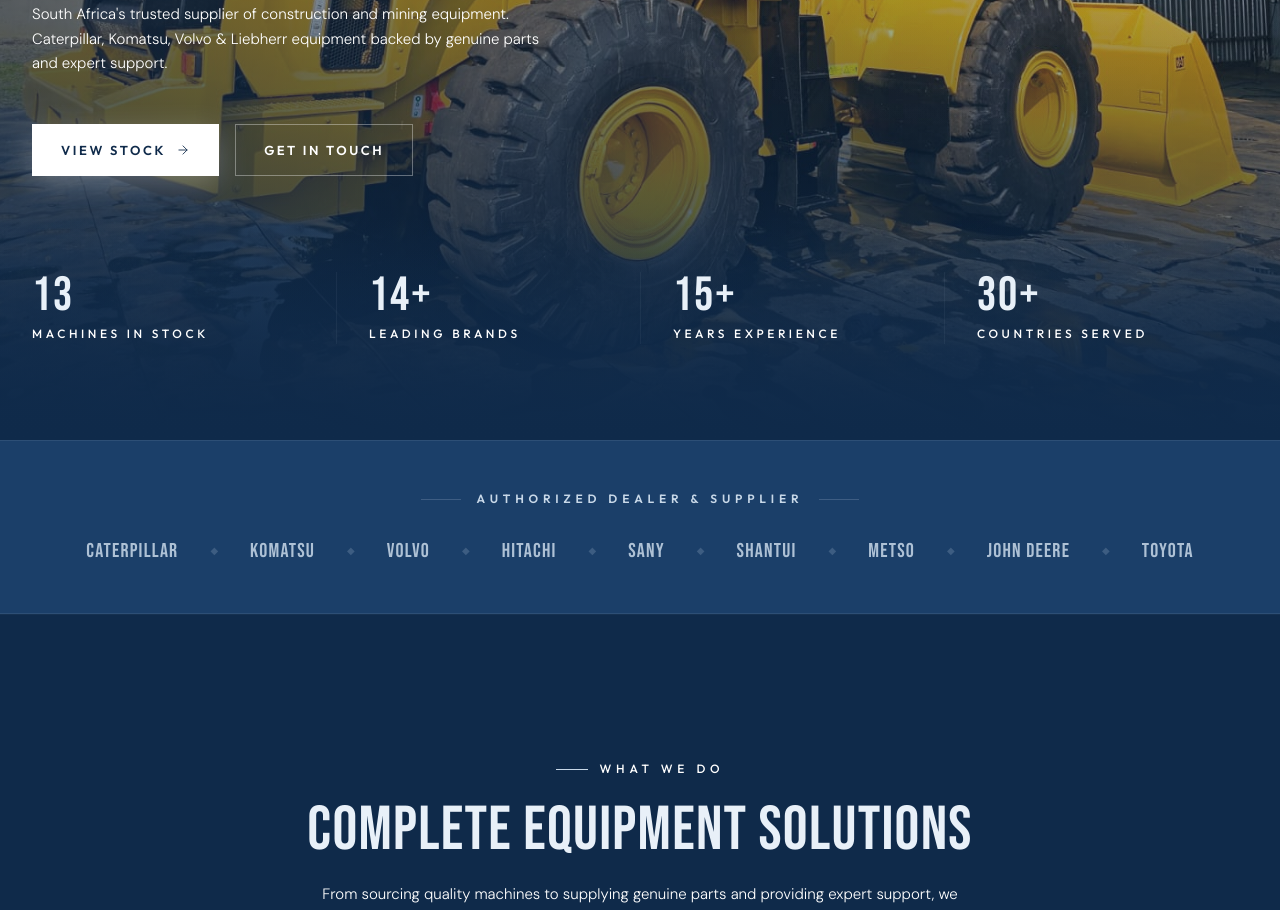
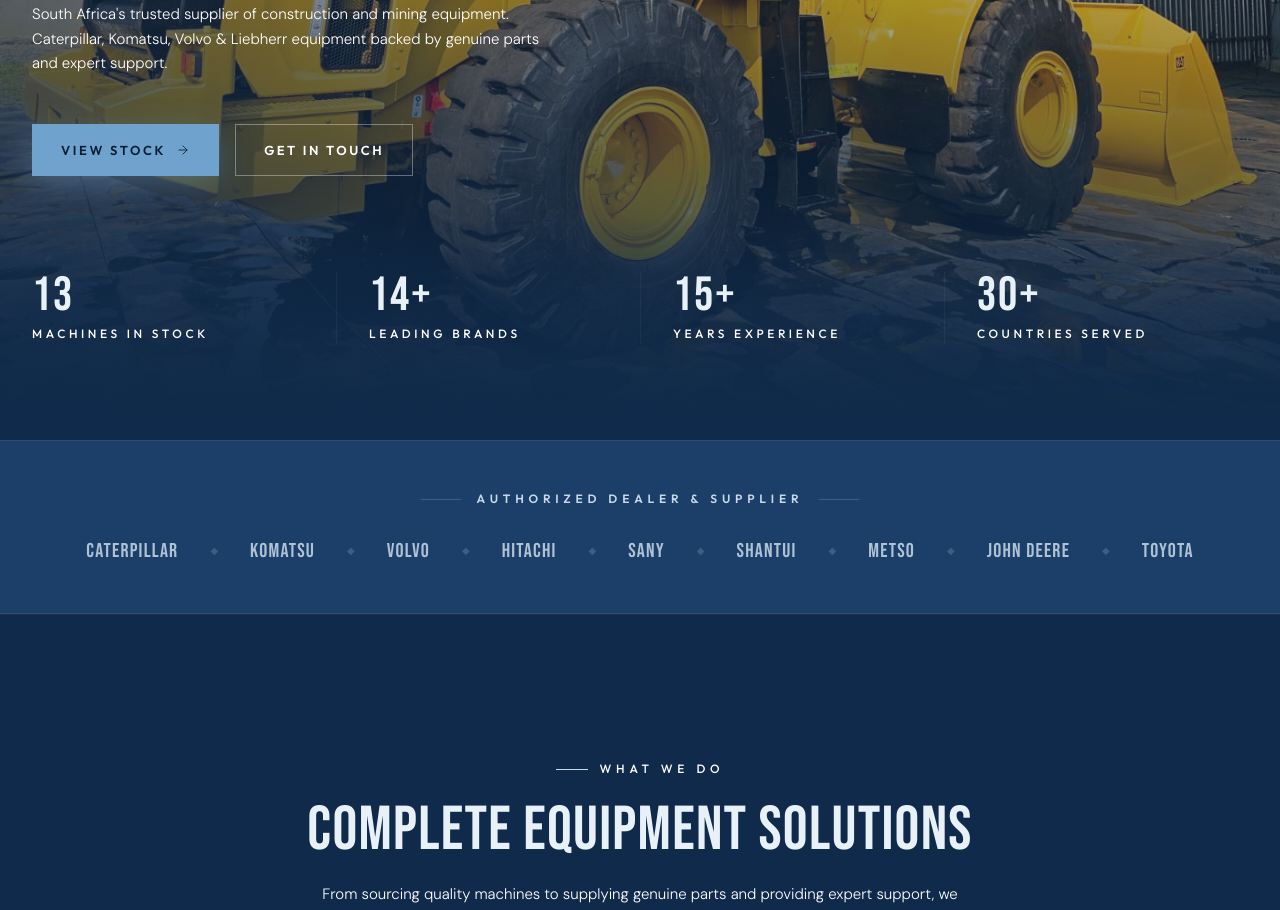
Before and after one commit to sebastianboswell123-prog/Bmh-trading-international-2-, a React (Vite) app: page / in a window 1280 px wide. Shown: the part 780-1690 px from the top of the page. Built offline with nearby package versions, Linux system fonts and the light colour scheme.

Commit message:
Restyle View Stock button to darker light-blue theme accent
Co-Authored-By: Claude Opus 4.8 (1M context) <noreply@anthropic.com>

```diff
--- a/src/pages/Home.jsx
+++ b/src/pages/Home.jsx
@@ -229,20 +229,22 @@ export default function Home() {
                 className="inline-flex items-center gap-2.5 px-7 py-3.5 text-[13px] font-semibold tracking-[0.2em] uppercase transition-all duration-400"
                 style={{
                   fontFamily: 'var(--font-heading)',
-                  background: '#ffffff',
-                  color: '#0F2A4A',
-                  border: '1px solid #ffffff',
-                  boxShadow: '0 8px 30px rgba(255,255,255,0.25)',
+                  background: '#6FA3CE',
+                  color: '#0A1E33',
+                  border: '1px solid #6FA3CE',
+                  boxShadow: '0 8px 30px rgba(111,163,206,0.35)',
                 }}
                 onMouseEnter={(e) => {
-                  e.currentTarget.style.background = '#ffffff';
+                  e.currentTarget.style.background = '#5B91BE';
+                  e.currentTarget.style.borderColor = '#5B91BE';
                   e.currentTarget.style.transform = 'translateY(-2px)';
-                  e.currentTarget.style.boxShadow = '0 14px 44px rgba(255,255,255,0.4)';
+                  e.currentTarget.style.boxShadow = '0 14px 44px rgba(111,163,206,0.5)';
                 }}
                 onMouseLeave={(e) => {
-                  e.currentTarget.style.background = '#ffffff';
+                  e.currentTarget.style.background = '#6FA3CE';
+                  e.currentTarget.style.borderColor = '#6FA3CE';
                   e.currentTarget.style.transform = 'translateY(0)';
-                  e.currentTarget.style.boxShadow = '0 8px 30px rgba(255,255,255,0.25)';
+                  e.currentTarget.style.boxShadow = '0 8px 30px rgba(111,163,206,0.35)';
                 }}
               >
                 View Stock
```
